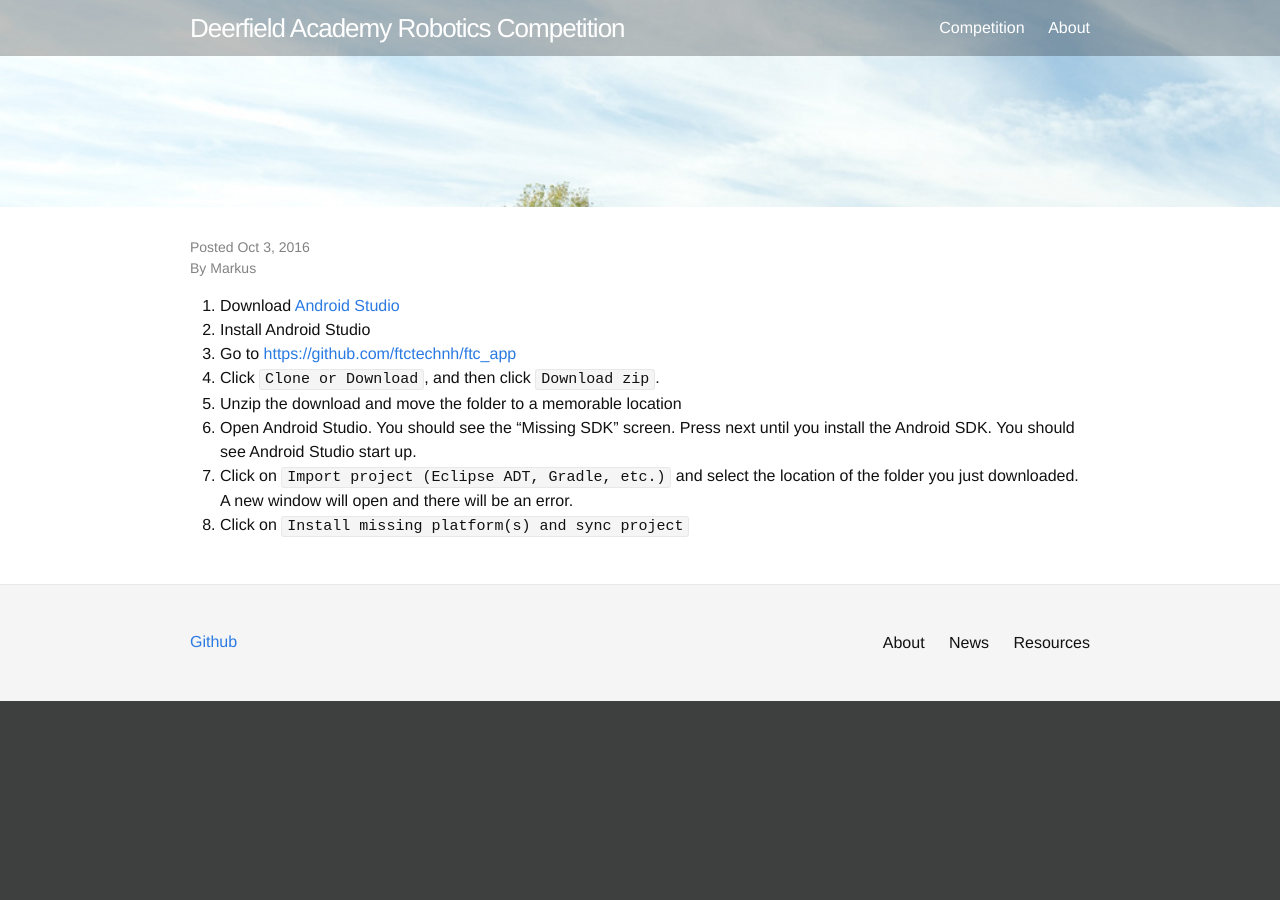
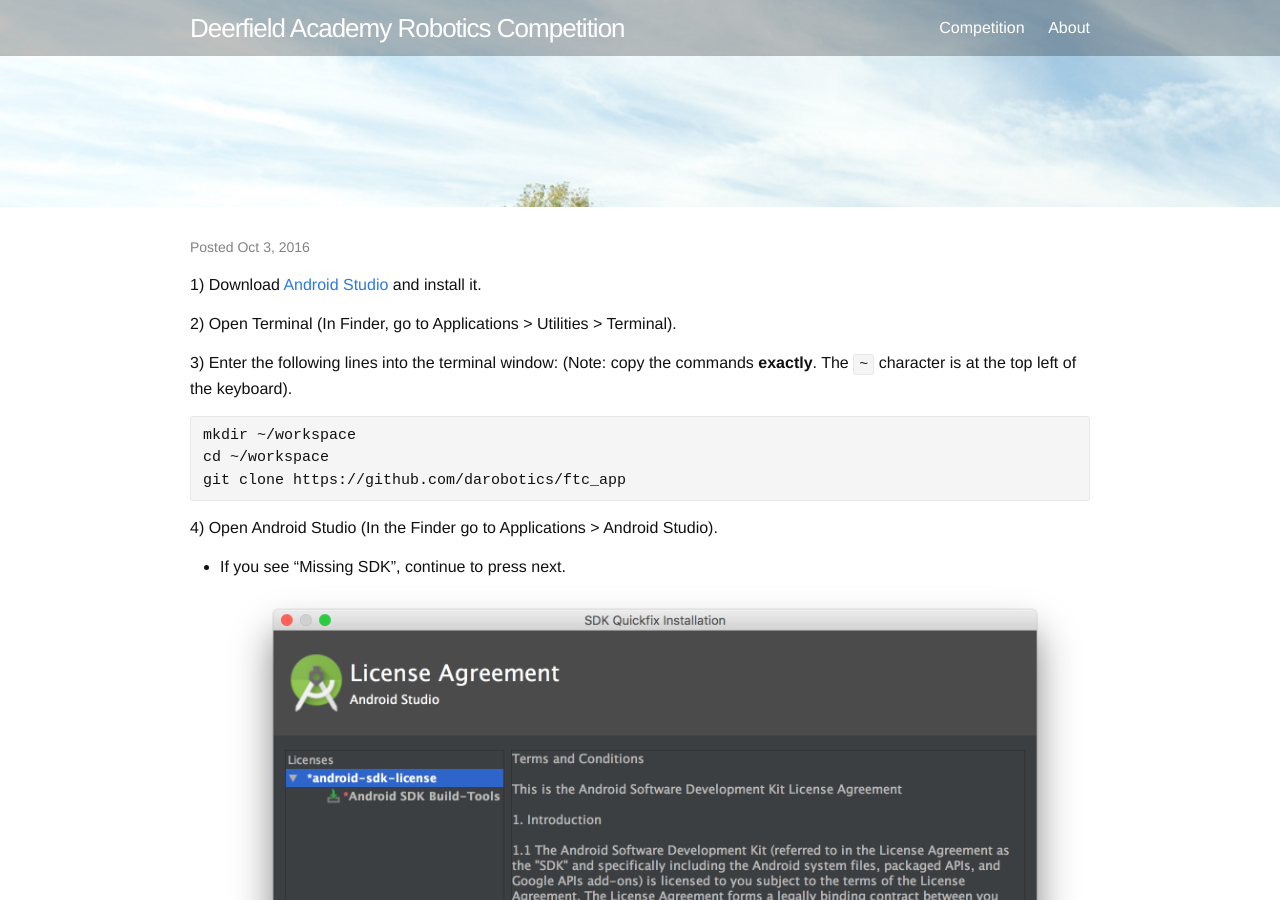
Before and after one commit to jtaylor1029/darc, a Jekyll site: the page built from _posts/2016-10-03-install-android-studio.md, in a window 1280 px wide and 900 px high, scrolled down 423 px. Built offline with Jekyll 4.4.1, drawn with Linux system fonts in a browser that asks for light colours; before the commit the page ends 1124 px from its top, so only the background shows below that; some of the changed text lies outside the part shown.

Commit message:
Updated Android Studio tutorial

````diff
--- a/_posts/2016-10-03-install-android-studio.md
+++ b/_posts/2016-10-03-install-android-studio.md
@@ -1,20 +1,42 @@
 ---
 layout: post
 tag: resources
-title:  "Installing Android Studio"
-author: "Markus"
+title:  "Setting up Android Studio"
+image:  "/assets/posts/2016-10-03-install-android-studio/android.png"
 date:   2016-10-03 15:30:50 -0400
 ---
 
-1. Download [Android Studio][android-studio]
-2. Install Android Studio
-3. Go to [https://github.com/ftctechnh/ftc_app][github-ftc]
-4. Click `Clone or Download`, and then click `Download zip`.
-5. Unzip the download and move the folder to a memorable location
-6. Open Android Studio. You should see the “Missing SDK” screen. Press next until you install the Android SDK. You should see Android Studio start up.
-7. Click on `Import project (Eclipse ADT, Gradle, etc.)` and select the location of the folder you just downloaded. A new window will open and there will be an error.
-8. Click on `Install missing platform(s) and sync project`
+1) Download [Android Studio][android-studio] and install it.
+
+
+2) Open Terminal (In Finder, go to Applications > Utilities > Terminal).
+
+
+3) Enter the following lines into the terminal window: (Note: copy the commands **exactly**. The `~` character is at the top left of the keyboard).
+
+
+```
+mkdir ~/workspace
+cd ~/workspace
+git clone https://github.com/darobotics/ftc_app
+```
+
+
+4) Open Android Studio (In the Finder go to Applications > Android Studio).
+
+  - If you see “Missing SDK”, continue to press next. ![SDK-error][sdk-error]
+
+
+5) Open the project. It is in `/Users/username/workspace/ftc_app`. ![Welcome][welcome]
+
+
+6) When the project opens, click on “Install missing platform(s) and sync project”.
+
+  - When you see “Failed to sync Gradle project ‘ftc_app’”, this is normal. Click the blue link at the bottom to fix the error. You may need to do this more than once. ![Sync-error][sync-error]
+
 
 
 [android-studio]: https://developer.android.com/studio/index.html
-[github-ftc]: https://github.com/ftctechnh/ftc_app
+[welcome]: {{ site.url }}/assets/posts/2016-10-03-install-android-studio/welcome.png
+[sdk-error]: {{ site.url }}/assets/posts/2016-10-03-install-android-studio/sdk-error.png
+[sync-error]: {{ site.url }}/assets/posts/2016-10-03-install-android-studio/sync-error.png
````
Also changed, not shown: assets/posts/2016-10-03-install-android-studio/android.png (added), assets/posts/2016-10-03-install-android-studio/sdk-error.png (added), assets/posts/2016-10-03-install-android-studio/sync-error.png (added), assets/posts/2016-10-03-install-android-studio/welcome.png (added).
